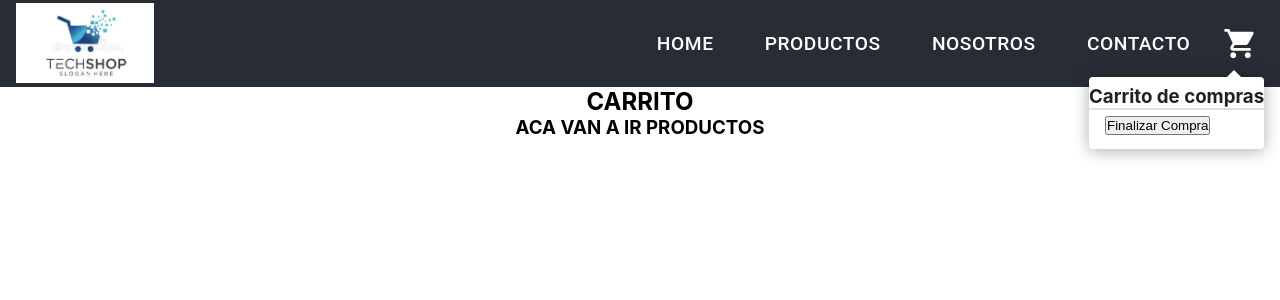
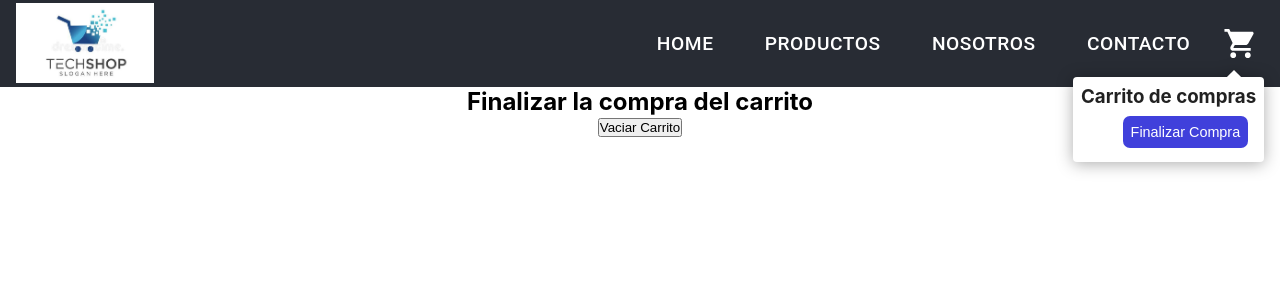
Before and after one commit to LoboAlejandro/ReactJs, a React (Create React App) app: page /cart in a window 1280 px wide. Both pictures are taken after a click on the button 1240 px from the left and 43 px from the top of the page. Shown: the top 300 px of the page. Built offline with nearby package versions, Linux system fonts and the light colour scheme; the HTML template or start-up script is replaced by a standard one.

Commit message:
arreglos context

```diff
--- a/src/App.css
+++ b/src/App.css
@@ -308,8 +308,13 @@
   text-align: center;
 }
 
+.MuiMenu-list{
+  display: flex;
+  flex-direction: column;
+  align-items: center;
+}
+
 #carritoMenu li:hover{
-
   cursor: default;
   background-color: transparent;
 }
@@ -329,6 +334,43 @@
   align-items: center;
 }
 
+.tituloCarrito{
+  padding: 0 0.5rem;
+}
+
 .imgItemsCarrito{
   width: 5rem;
 }
+
+.btnFinalizarCarrito{
+  background-color: #4040db;
+  font-size: 0.9rem;
+  color: white;
+  width: fit-content;
+  height: fit-content;
+  padding: 0.5rem;
+  border: none;
+  border-radius: 7px;
+}
+
+.MuiButtonBase-root{
+  align-self: flex-end;
+}
+
+.itemCartFinal{
+  display: flex;
+  flex-direction: row;
+  justify-content: space-around;
+  align-items: center;
+}
+
+.imgCartFinal{
+  width: 8rem;
+  display: flex;
+  flex-direction: column;
+  align-items: center;
+}
+
+.divDataCarrito{
+  text-align: center;
+}
--- a/src/Context/CartContext.js
+++ b/src/Context/CartContext.js
@@ -5,27 +5,39 @@ const CartContext= createContext();
 export const CartProvider = ({children})=>{
 
     const [cartProducts, setCartProducts] = useState([]);
-    const [countItems, setCountItems] = useState(0)
 
-    const addProductToCart = (product, count) =>{
-        if(cartProducts.length === 0){
-            setCartProducts(cartProducts => [...cartProducts, product])
+    const addProductToCart = (product, quantity) =>{
+
+        const findId = cartProducts.findIndex((producto)=>{
+            return producto.id === product.id;
+        })
+
+        if(findId === -1){
+            product.cantidad = quantity;
+            setCartProducts(cartProducts=>[...cartProducts, product]);
         }else{
-            cartProducts.map((cartProduct)=>{
-                if(cartProduct.id !== product.id){
-                    setCartProducts(cartProducts => [...cartProducts, product])
-                }else{
-                    console.log('coinciden')
-                }
-            })
+            if (product.stock < (product.cantidad + quantity)){
+                console.log("Supera el stock actual")
+            }else{
+                cartProducts[findId].cantidad += quantity;
+            }
         }
+    }
+
+    const removeItem = (id) => {
+        setCartProducts(cartProducts.filter(p => p.id !== id));
+    }
+
+    const clearCart = () => {
+        setCartProducts([])
     }
 
     const data = {
         cartProducts,
-        addProductToCart
+        addProductToCart,
+        removeItem,
+        clearCart
     }
-
     return(
         <CartContext.Provider value={data}>
             {children}
--- a/src/components/Header/Carrito.js
+++ b/src/components/Header/Carrito.js
@@ -1,5 +1,6 @@
 import * as React from 'react';
 import { useContext } from 'react';
+import { Link } from 'react-router-dom';
 //MUI
 import Button from '@mui/material/Button';
 import ShoppingCartIcon from '@mui/icons-material/ShoppingCart';
@@ -8,7 +9,7 @@ import MenuItem from '@mui/material/MenuItem';
 import Divider from '@mui/material/Divider';
 import CartContext from '../../Context/CartContext';
 import DeleteIcon from '@mui/icons-material/Delete';
-import { Delete } from '@mui/icons-material';
+import ItemCart from '../Main/ItemCart';
 
 const style = {
     position: 'absolute',
@@ -24,7 +25,7 @@ const style = {
 
 export default function Carrito() {
 
-    const {cartProducts} = useContext(CartContext)
+    const {cartProducts, removeItem, clearCart} = useContext(CartContext)
 
     const [anchorEl, setAnchorEl] = React.useState(null);
     const open = Boolean(anchorEl);
@@ -36,13 +37,12 @@ export default function Carrito() {
         setAnchorEl(null);
     };
 
-
     return (
         <div className='imgCarrito'>
             <Button onClick={handleClick}
                 size="small"
                 sx={{ ml: 2 }}
-                aria-controls={open ? 'account-menu' : undefined}
+                aria-controls={open ? 'carritoMenu' : undefined}
                 aria-haspopup="true"
                 aria-expanded={open ? 'true' : undefined}
                 >
@@ -83,16 +83,17 @@ export default function Carrito() {
                     {cartProducts.map((cartProduct)=>{
                         const precioFinal = new Intl.NumberFormat('de-DE', { style: 'currency', currency: 'ARS' }).format(cartProduct.precio);
                         return(
-                            <MenuItem onClick={''} className='productosCarrito' key={cartProduct.id}>
+                            <MenuItem className='productosCarrito' key={cartProduct.id}>
                                 <div>
                                     <img className='imgItemsCarrito' src={`img/${cartProduct.imagen}`} alt={cartProduct.nombre}></img>
                                 </div>
                                 <div>
                                     <h4>{cartProduct.nombre}</h4>
-                                    <p>{precioFinal}</p>
+                                    <p>${precioFinal} c/u.</p>
+                                    <p>X{cartProduct.cantidad}</p>
                                 </div>
                                 <div>
-                                    <DeleteIcon/>
+                                    <DeleteIcon onClick={() => removeItem(cartProduct.id)}/>
                                 </div>
                             </MenuItem>
                         )
@@ -100,7 +101,9 @@ export default function Carrito() {
                 </div>
                 <Divider />
                 <MenuItem>
-                    <button>Finalizar Compra</button>
+                    <Link to={'/Cart'}>
+                        <button className='btnFinalizarCarrito' onClick={ItemCart}>Finalizar Compra</button>
+                    </Link>
                 </MenuItem>
             </Menu>
         </div>
--- /dev/null
+++ b/src/components/Main/ItemCart.js
@@ -0,0 +1,42 @@
+import React, {useContext, useEffect} from "react";
+
+import CartContext from "../../Context/CartContext";
+
+import DeleteIcon from '@mui/icons-material/Delete';
+
+export default function ItemCart(){
+
+    const {cartProducts, removeItem, clearCart} = useContext(CartContext);
+
+    return (
+        <>
+            <div className="cartContainer">
+                <h2>Finalizar la compra del carrito</h2>
+                {cartProducts.map((product)=>{
+                    const precioFinal = new Intl.NumberFormat('de-DE', { style: 'currency', currency: 'ARS' }).format(product.precio);
+                    const precioSuma= product.precio * product.cantidad;
+                    const precioSumaFinal = new Intl.NumberFormat('de-DE', { style: 'currency', currency: 'ARS' }).format(precioSuma);
+                    return(
+                        <div className="itemCartFinal">
+                            <img className='imgCartFinal' src={`/img/${product.imagen}`} alt={product.nombre}></img>
+                            <div className="divDataCarrito">
+                                <h2>{product.nombre}</h2>
+                                <h4>{`$${precioFinal} c/u. (X${product.cantidad})`}</h4>
+                            </div>
+                            <h3>${precioSumaFinal}</h3>
+                            <DeleteIcon onClick={() => removeItem(product.id)}/>
+                        </div>
+                    )
+                })}
+                {
+                    <div>
+                        <h3></h3>
+                        <h4></h4>
+                        <h2></h2>
+                    </div>
+                }
+                <button onClick={clearCart}>Vaciar Carrito</button>
+            </div>
+        </>
+    )
+}
--- a/src/components/Main/ItemCount.js
+++ b/src/components/Main/ItemCount.js
@@ -7,7 +7,7 @@ export default function ItemCount({count, product ,clase, fontSize, action, term
     const [linkTo, setLinkTo] = useState([]);
     const [terminarCompra, setTerminarCompra] = useState([]);
     const {cartProducts, addProductToCart} = useContext(CartContext);
-    const {id, nombre, precio, imagen, stock} = product;
+    const {id} = product;
 
     const onAdd = () =>{
         if(clase === 'ItemCountDetail'){
@@ -20,7 +20,8 @@ export default function ItemCount({count, product ,clase, fontSize, action, term
                 setTerminarCompra('terminarCompra')
             }
         }else{
-            addProductToCart(product, count)
+            let quantity= count;
+            addProductToCart(product, quantity)
         }
     }
 
--- a/src/pages/Cart.js
+++ b/src/pages/Cart.js
@@ -1,8 +1,8 @@
+import ItemCart from "../components/Main/ItemCart";
+
 export default function CartPage(){
+
     return(
-        <div>
-            <h2>CARRITO</h2>
-            <h3>ACA VAN A IR PRODUCTOS</h3>
-        </div>
+        <ItemCart/>
     )
 }
```
